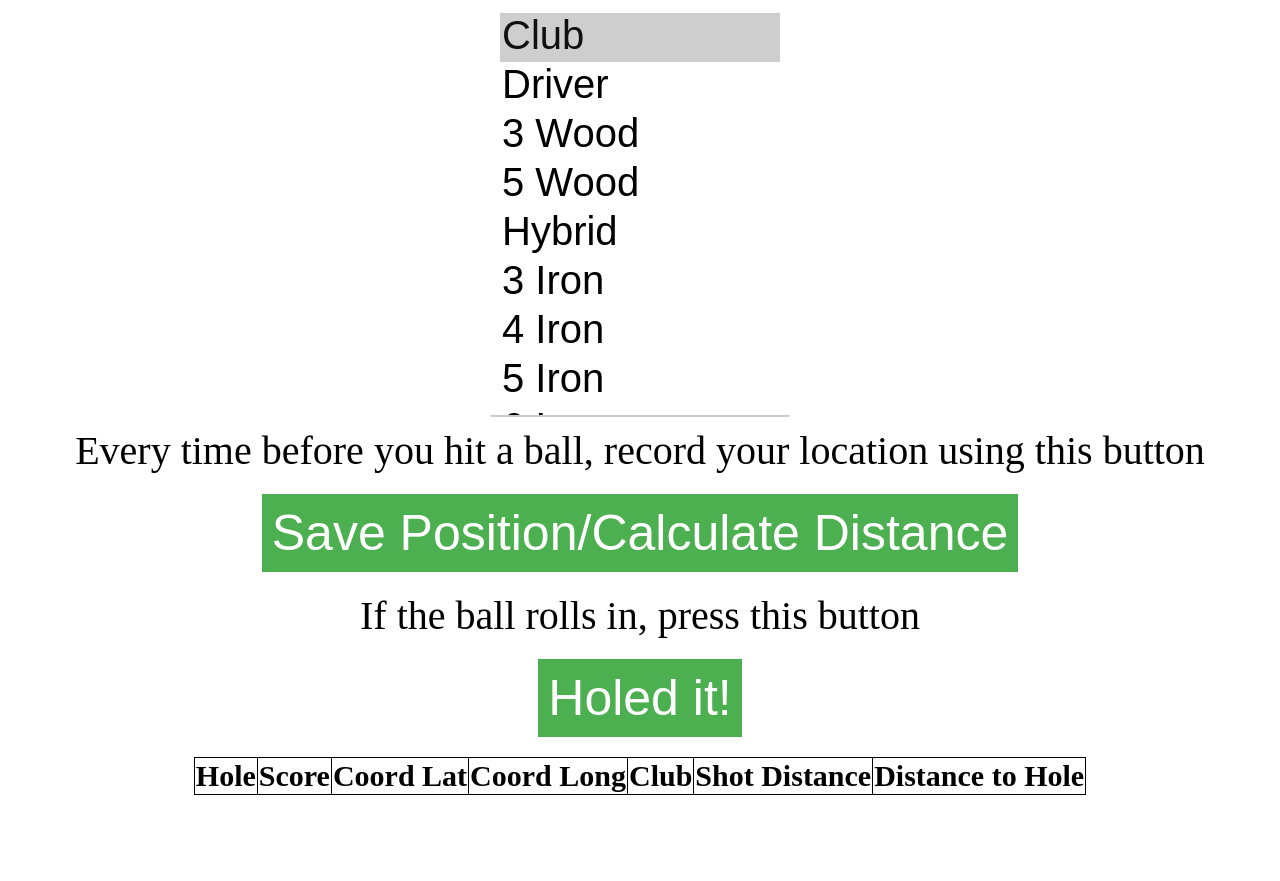
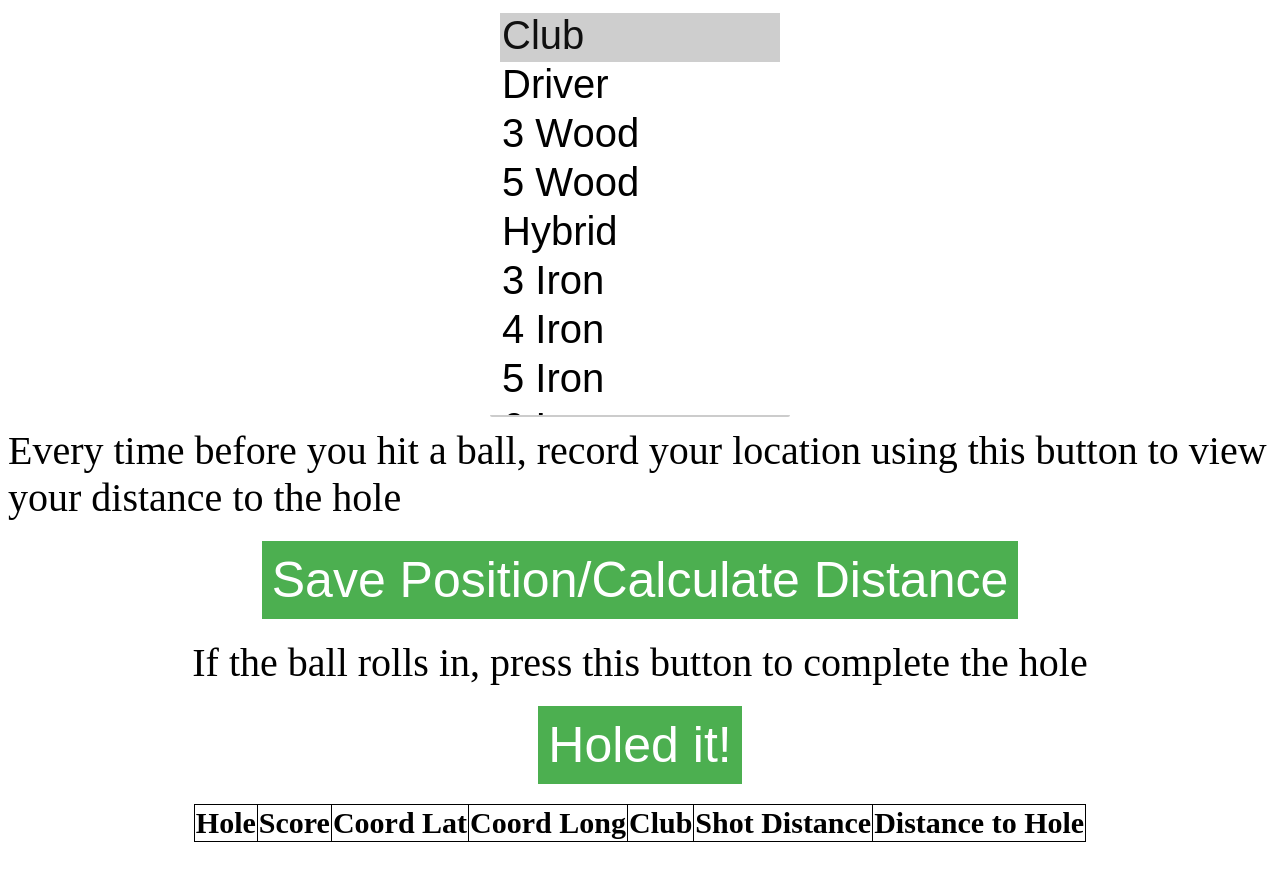
Before and after one commit to petercegoh/Golf-Distance-App, a plain HTML site: page index.html in a window 1280 px wide. Shown: the part 585-1466 px from the top of the page. Drawn offline with Linux system fonts and the light colour scheme; some packages are replaced by stand-ins of ours.

Commit message:
editss
.

```diff
--- a/index.html
+++ b/index.html
@@ -52,9 +52,9 @@
         <option value="Putter">Putter</option>
       </select>
 
-      <label for="button">Every time before you hit a ball, record your location using this button</label>
+      <label for="button">Every time before you hit a ball, record your location using this button to view your distance to the hole</label>
       <button type="button" onclick="getLocation()">Save Position/Calculate Distance</button>
-      <label for="button">If the ball rolls in, press this button</label>
+      <label for="button">If the ball rolls in, press this button to complete the hole</label>
       <button type="button" onclick="finishHole()">Holed it!</button>
 
 
@@ -177,7 +177,7 @@
             }
 
     </script>
-    <script async defer src="https://maps.googleapis.com/maps/api/js?key=AIzaSyBLiRWHgBfiUwIzOl1y2SJu8lChZvBP1RA&libraries=geometry">
+    <script async defer src="https://maps.googleapis.com/maps/api/js?key=AIzaSyBLiRWHgBfiUwIzOl1y2SJu8lChZvBP1RA&libraries=geometry,elevation">
 
     </script>
   </body>
--- a/stylesheet.css
+++ b/stylesheet.css
@@ -15,6 +15,7 @@ form {
   }
   label {
     font-size: 40px;
+    align-items: center;
   }
 
   select {
```
